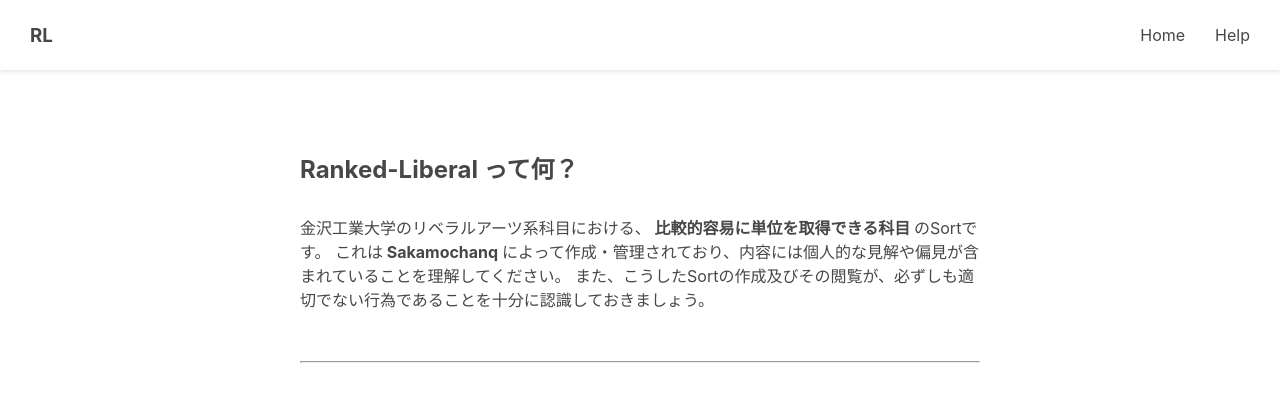
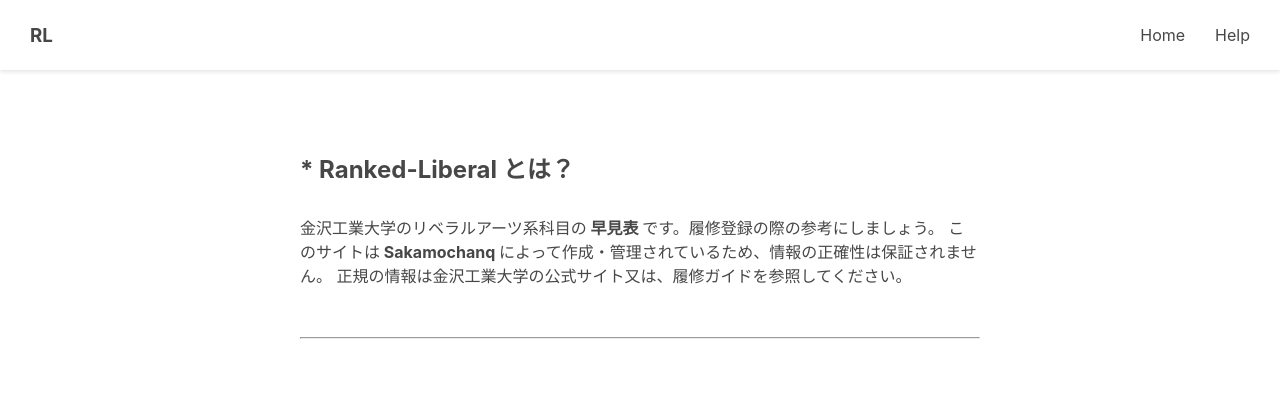
Before and after one commit to Sakamochanq/Liberal-Chart, a React (Create React App) app: page / in a window 1280 px wide. Shown: the top 402 px of the page. Built offline with nearby package versions, Linux system fonts and the light colour scheme.

Commit message:
damn: 不適切な表現の添削

```diff
--- a/src/components/explain.js
+++ b/src/components/explain.js
@@ -4,11 +4,11 @@ export const explain = () => {
   return (
     <div class="explain-container">
       <div class="explain-header">
-        <h2 style={{marginBottom: '30px'}}>Ranked-Liberal って何？</h2>
+        <h2 style={{marginBottom: '30px'}}>* Ranked-Liberal とは？</h2>
         <p>
-          金沢工業大学のリベラルアーツ系科目における、<b> 比較的容易に単位を取得できる科目 </b>のSortです。
-          これは<b> Sakamochanq </b>によって作成・管理されており、内容には個人的な見解や偏見が含まれていることを理解してください。
-          また、こうしたSortの作成及びその閲覧が、必ずしも適切でない行為であることを十分に認識しておきましょう。
+          金沢工業大学のリベラルアーツ系科目の<b> 早見表 </b>です。履修登録の際の参考にしましょう。
+          このサイトは<b> Sakamochanq </b> によって作成・管理されているため、情報の正確性は保証されません。
+          正規の情報は金沢工業大学の公式サイト又は、履修ガイドを参照してください。
         </p>
         <hr style={{width: '100%', margin: '50px 0px 50px 0px'}}></hr>
       </div>
```
